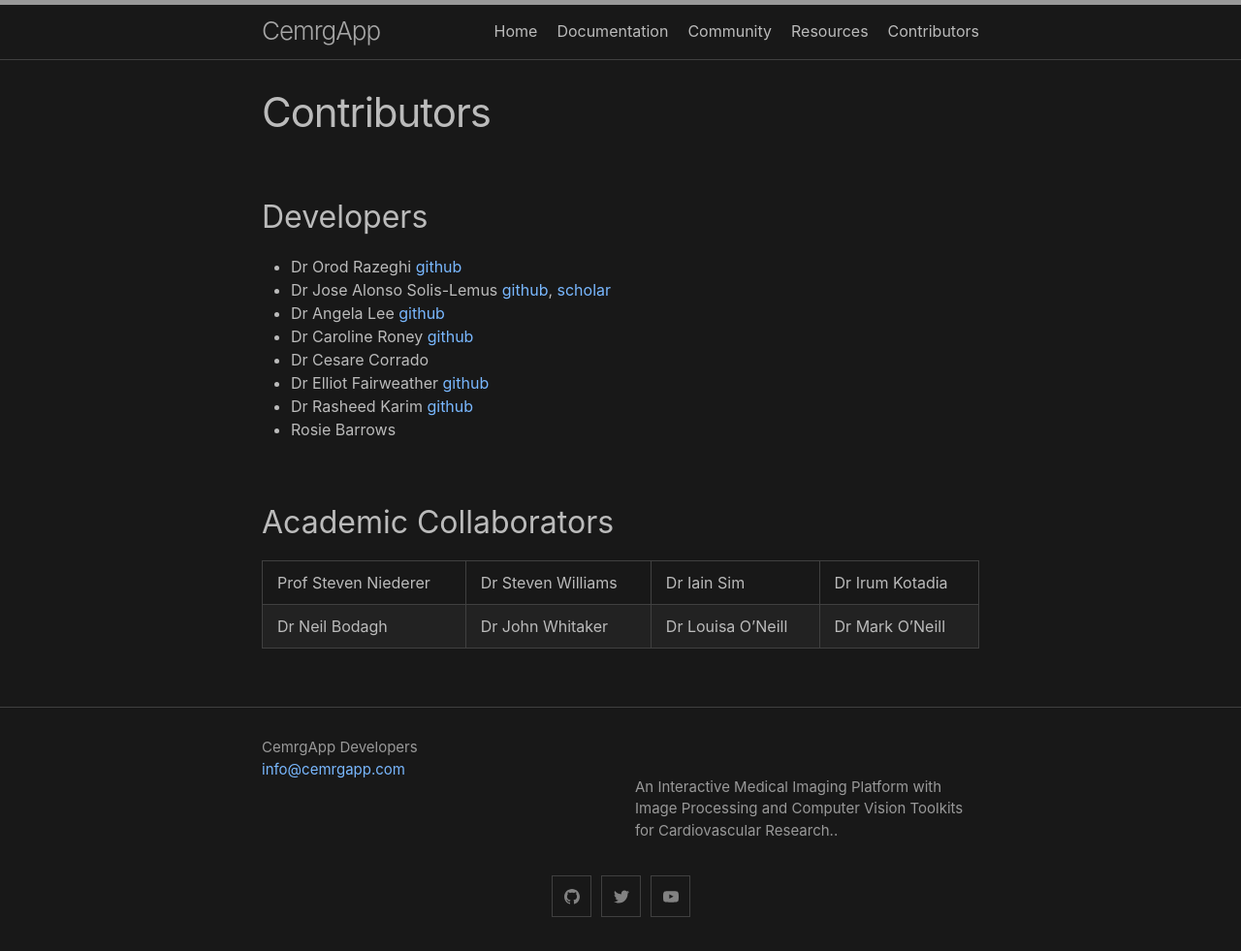
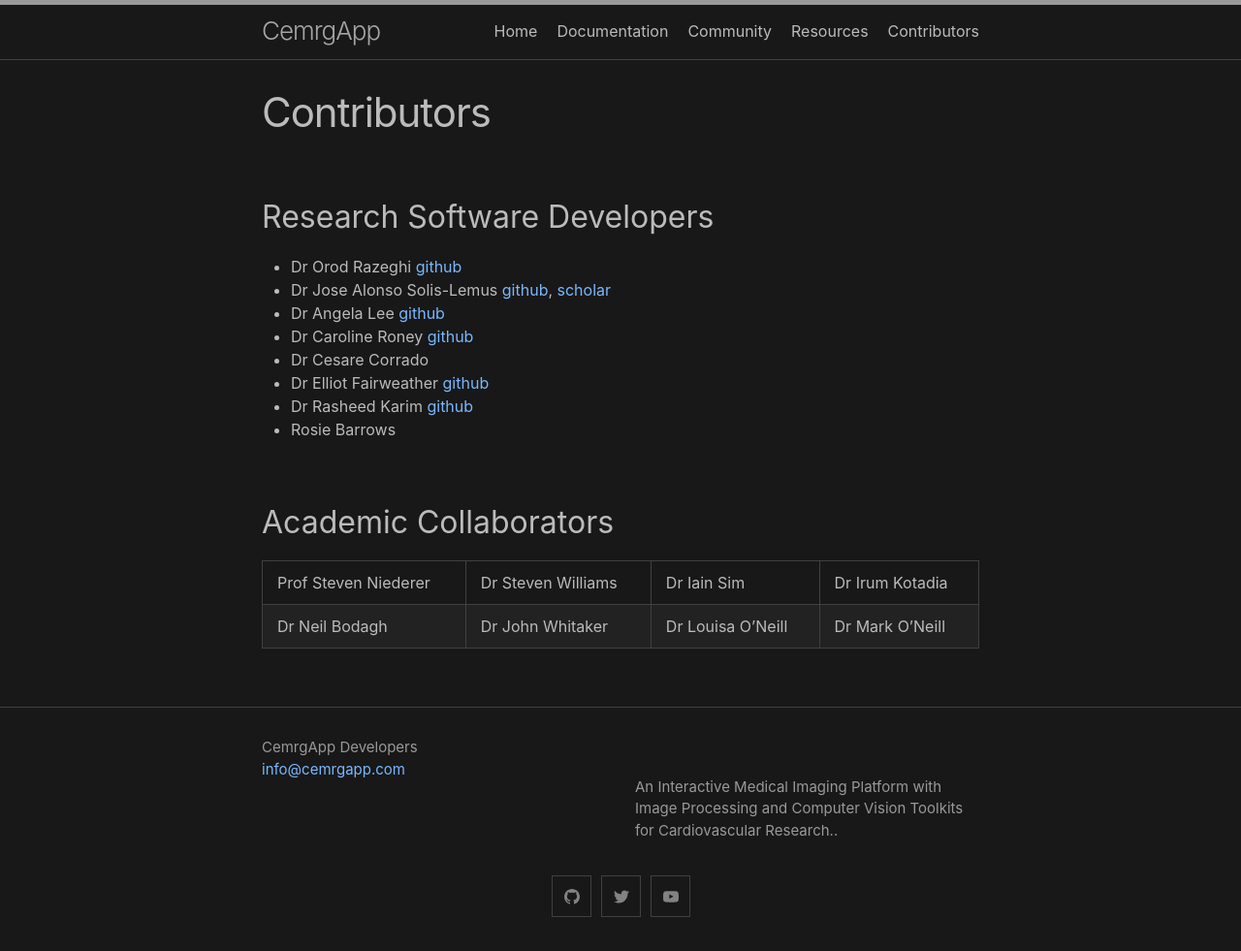
Before and after one commit to OpenHeartDevelopers/CemrgApp, a Jekyll site: the page built from contributors.md, in a window 1280 px wide. Shown: the whole page at 97% size. Built offline with Jekyll 4.4.1, drawn with Linux system fonts in a browser that asks for light colours.

Commit message:
Update contributors.md

```diff
--- a/contributors.md
+++ b/contributors.md
@@ -4,7 +4,7 @@ title: Contributors
 permalink: /contributors/
 ---
 
-## Developers
+## Research Software Developers
 + Dr Orod Razeghi [github](https://github.com/OrodRazeghi)
 + Dr Jose Alonso Solis-Lemus [github](https://github.com/alonsoJASL), [scholar](https://scholar.google.com/citations?user=2_095cQAAAAJ&hl=en&oi=sra)
 + Dr Angela Lee [github](https://github.com/angela337)
```
